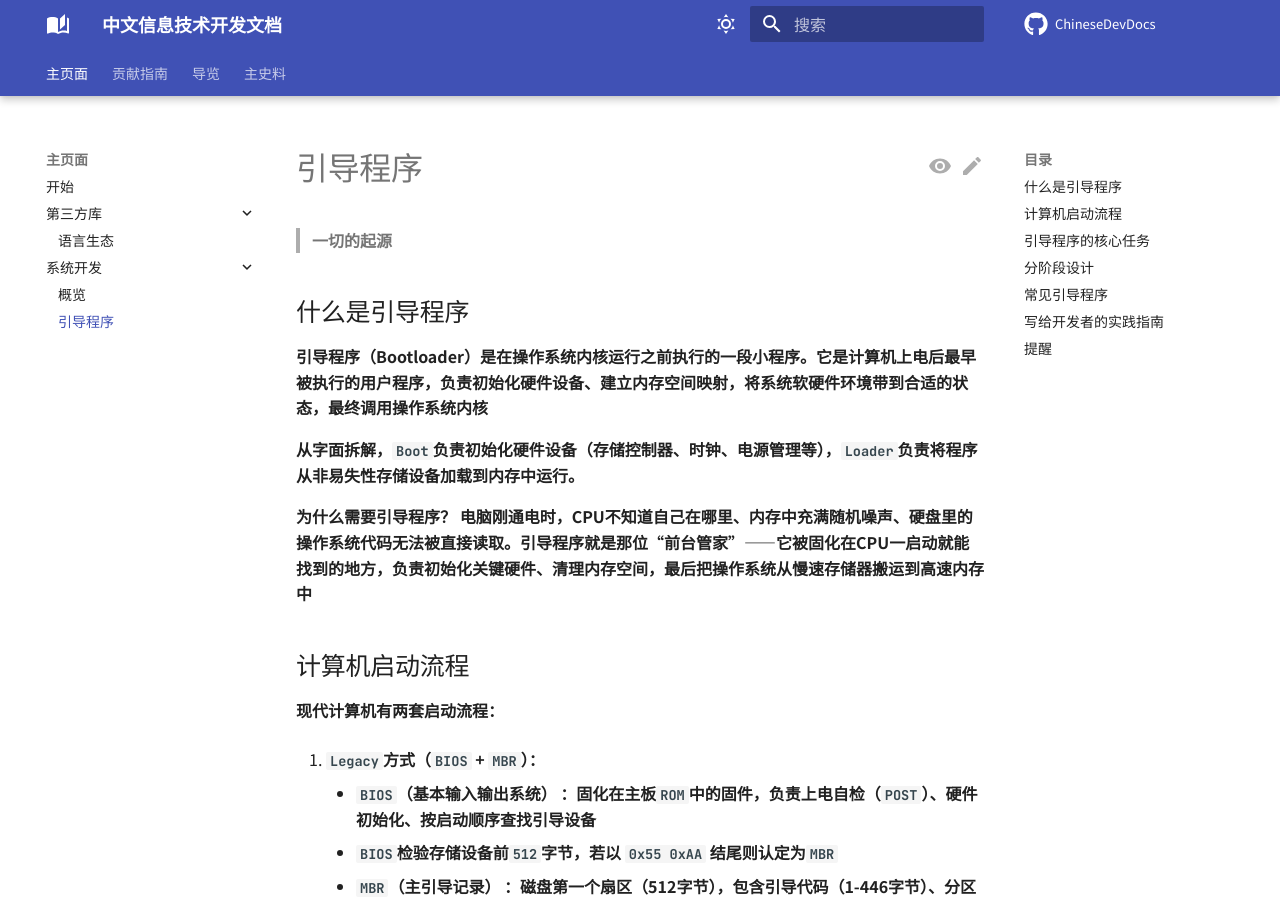
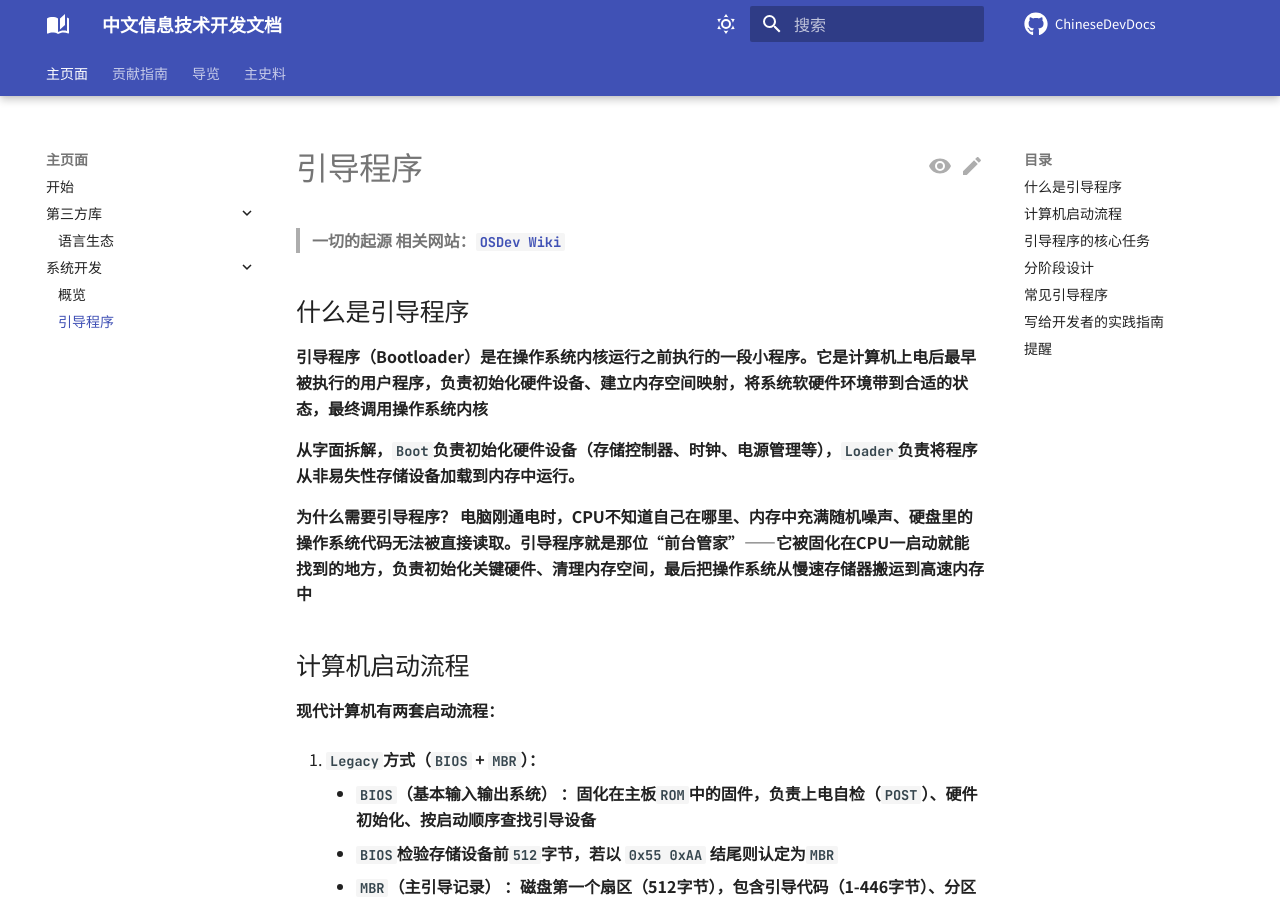
Before and after one commit to DevApotheosis/ChineseDevDocs, an MkDocs documentation site: the page built from docs/os_dev/boot/bootloader.md, in a window 1280 px wide and 900 px high. Built offline with MkDocs 1.6.1 and Material for MkDocs 9.7.7, drawn with Linux system fonts in a browser that asks for light colours; comment, search, counter and statistics services are not loaded.

Commit message:
修正信息

```diff
--- a/docs/os_dev/boot/bootloader.md
+++ b/docs/os_dev/boot/bootloader.md
@@ -1,6 +1,7 @@
 # 引导程序
 
 > **一切的起源**
+> **相关网站：[`OSDev Wiki`](http://os.dev.wiki/)**
 
 ## 什么是引导程序
 
```
